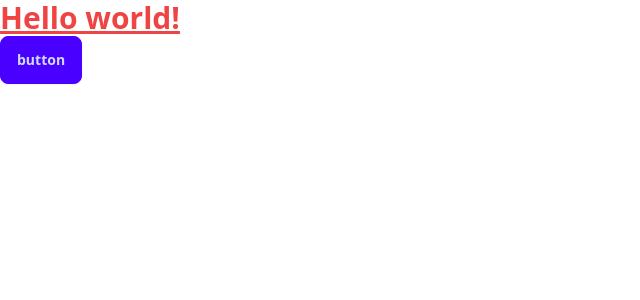
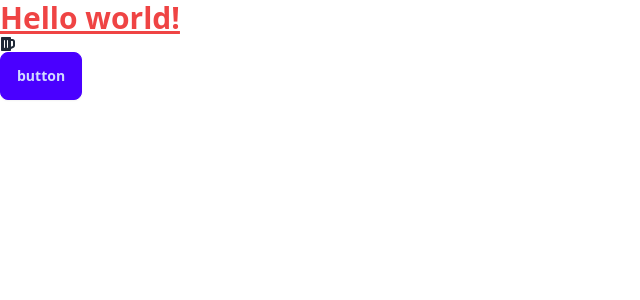
Before and after one commit to mohammad-atikuzzaman/vibePalace-clientSide, a React (Vite) app: page / in a window 1280 px wide. Shown: the top 300 px of the page, without its empty margins (0-640 px from the left). Built offline with nearby package versions, Linux system fonts and the light colour scheme.

Commit message:
react icons installed

```diff
--- a/package.json
+++ b/package.json
@@ -14,6 +14,7 @@
     "match-sorter": "^6.3.4",
     "react": "^18.2.0",
     "react-dom": "^18.2.0",
+    "react-icons": "^5.2.1",
     "react-router-dom": "^6.23.0",
     "sort-by": "^1.2.0"
   },
--- a/src/App.jsx
+++ b/src/App.jsx
@@ -1,7 +1,12 @@
+import { FaBeer } from "react-icons/fa";
+
 function App() {
   return (
     <>
-      <h1 className="text-3xl font-bold underline text-red-500">Hello world!</h1>
+      <h1 className="text-3xl font-bold underline text-red-500">
+        Hello world!
+      </h1>
+      <FaBeer />
       <button className="btn btn-primary">button</button>
     </>
   );
```
Also changed, not shown: 1 other file (tests, documents, lock files or other folders).
